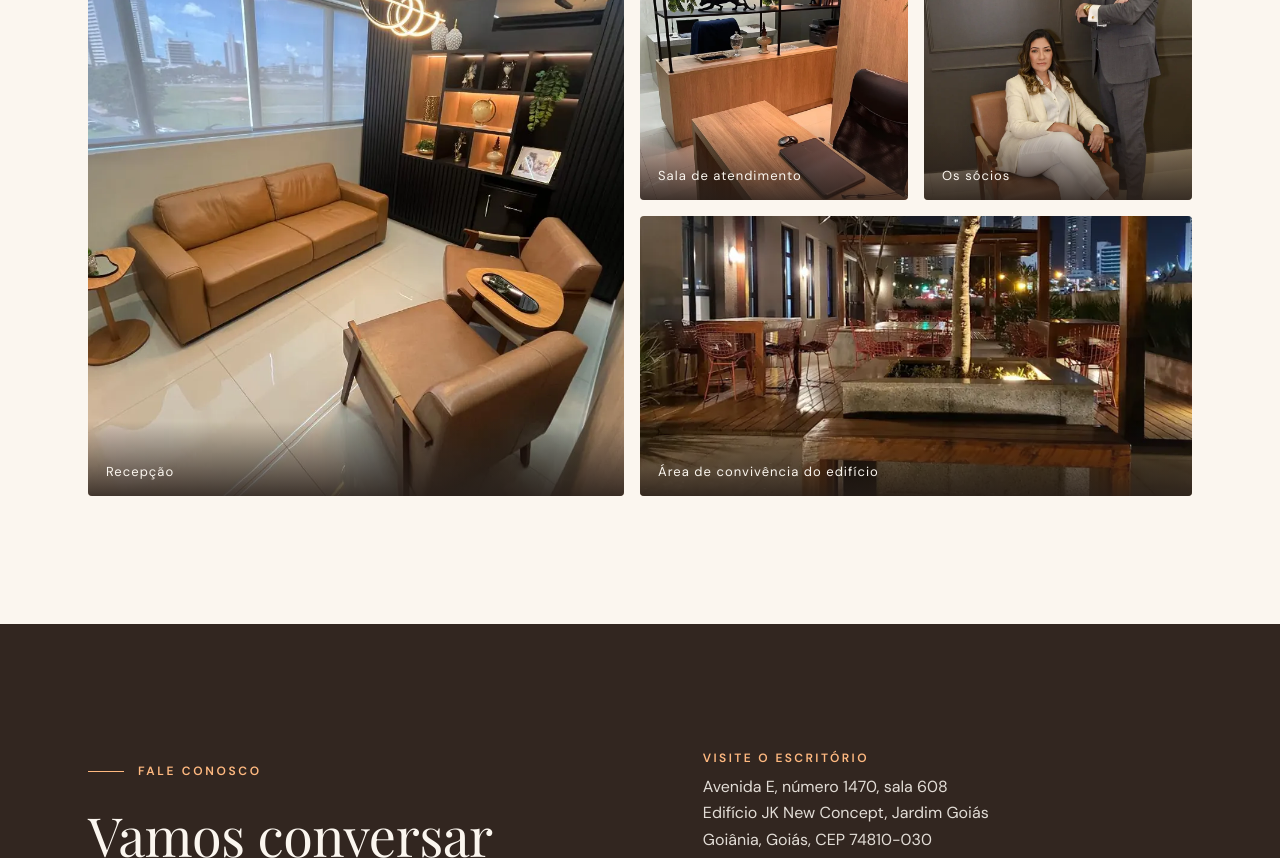
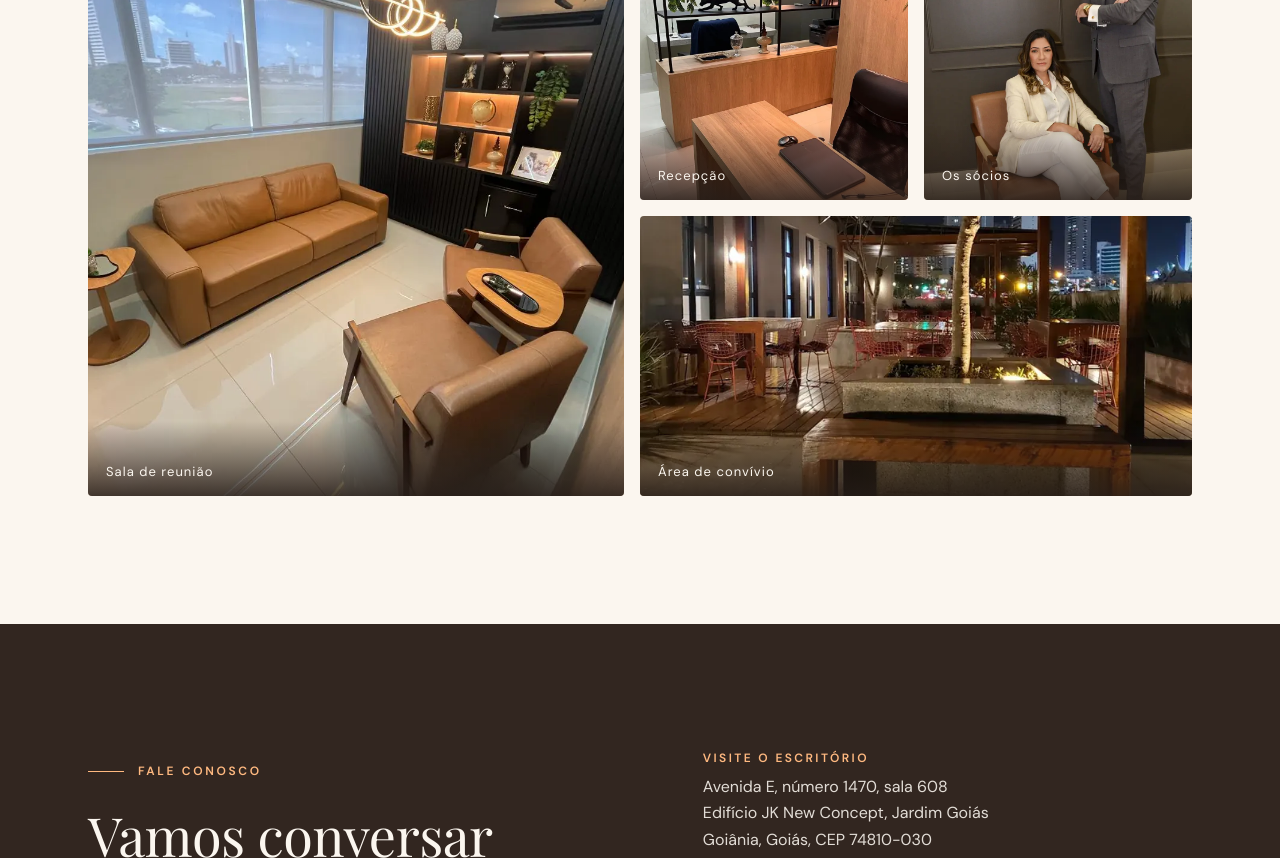
Before and after one commit to AndersonArr/site-alves-arruda, a plain HTML site: page index.html in a window 1280 px wide. Shown: the part 7200-8058 px from the top of the page. Drawn offline with nearby package versions, Linux system fonts and the light colour scheme; a web font is replaced by a local one.

Commit message:
Nosso espaço: corrige legendas da sala de reunião, recepção e área de convívio
Co-Authored-By: Claude Opus 5.5 <noreply@anthropic.com>
Claude-Session: https://claude.ai/code/session_01NgWD1Wcu5YJqjYiGuFP6zt

```diff
--- a/index.html
+++ b/index.html
@@ -197,10 +197,10 @@
       <p class="lead">Contato próximo também se constrói com espaço para conversar, compreender e planejar.</p>
     </div>
     <div class="galeria revelar">
-      <figure><img src="assets/img/sala-convivencia.webp" alt="Sala de recepção do escritório, com sofá e poltronas" width="1280" height="960" loading="lazy" decoding="async"><figcaption>Recepção</figcaption></figure>
-      <figure><img src="assets/img/espaco-atendimento.webp" alt="Sala de atendimento do escritório" width="1280" height="960" loading="lazy" decoding="async"><figcaption>Sala de atendimento</figcaption></figure>
+      <figure><img src="assets/img/sala-convivencia.webp" alt="Sala de reunião do escritório, com sofá e poltronas" width="1280" height="960" loading="lazy" decoding="async"><figcaption>Sala de reunião</figcaption></figure>
+      <figure><img src="assets/img/espaco-atendimento.webp" alt="Recepção do escritório" width="1280" height="960" loading="lazy" decoding="async"><figcaption>Recepção</figcaption></figure>
       <figure><img src="assets/img/socios-poltrona.webp" alt="Roberta Alves e Anderson Arruda no escritório" width="1000" height="1558" loading="lazy" decoding="async" style="object-position: center 25%"><figcaption>Os sócios</figcaption></figure>
-      <figure><img src="assets/img/area-convivencia.webp" alt="Área de convivência do Edifício JK New Concept à noite" width="694" height="567" loading="lazy" decoding="async"><figcaption>Área de convivência do edifício</figcaption></figure>
+      <figure><img src="assets/img/area-convivencia.webp" alt="Área de convívio à noite" width="694" height="567" loading="lazy" decoding="async"><figcaption>Área de convívio</figcaption></figure>
     </div>
   </div>
 </section>
```
Also changed, not shown: 2 other files.
